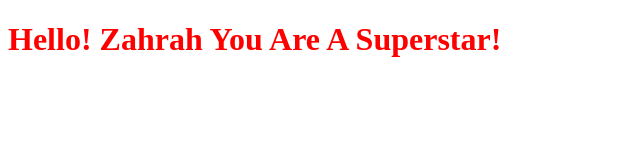
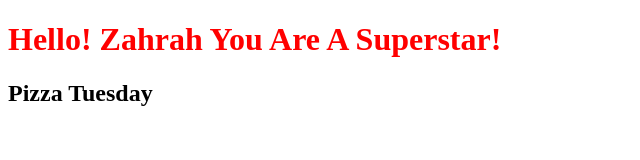
Before and after one commit to ZahrahK/web-project, a plain HTML site: page index.html in a window 1280 px wide. Shown: the whole page, without its empty margins (0-640 px from the left). Drawn offline with Linux system fonts and the light colour scheme.

Commit message:
Pizza
ghh

```diff
--- a/index.html
+++ b/index.html
@@ -4,5 +4,6 @@
 </head>
 <body>
   <h1> Hello! Zahrah You Are A Superstar! </h1>
+  <h2> Pizza Tuesday </h2>
 </body>
 </html>
```
